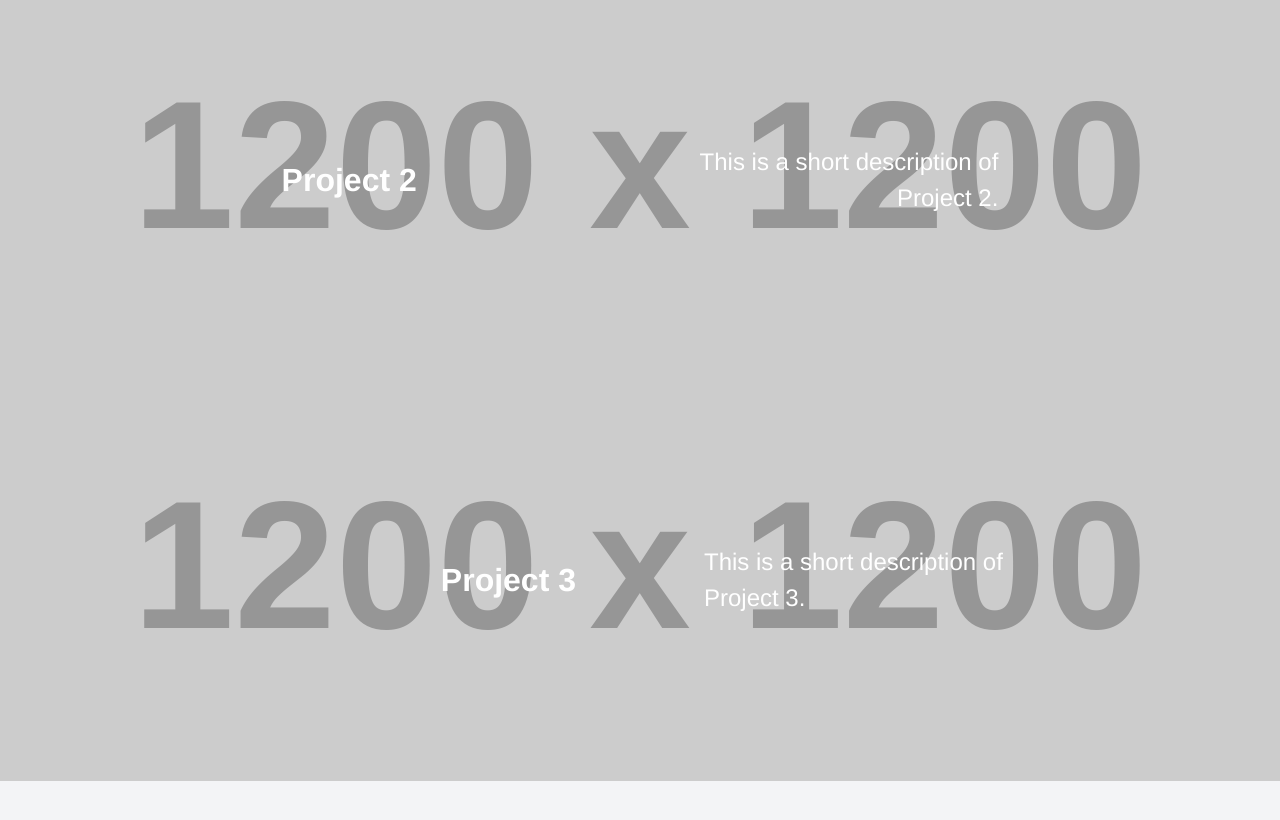
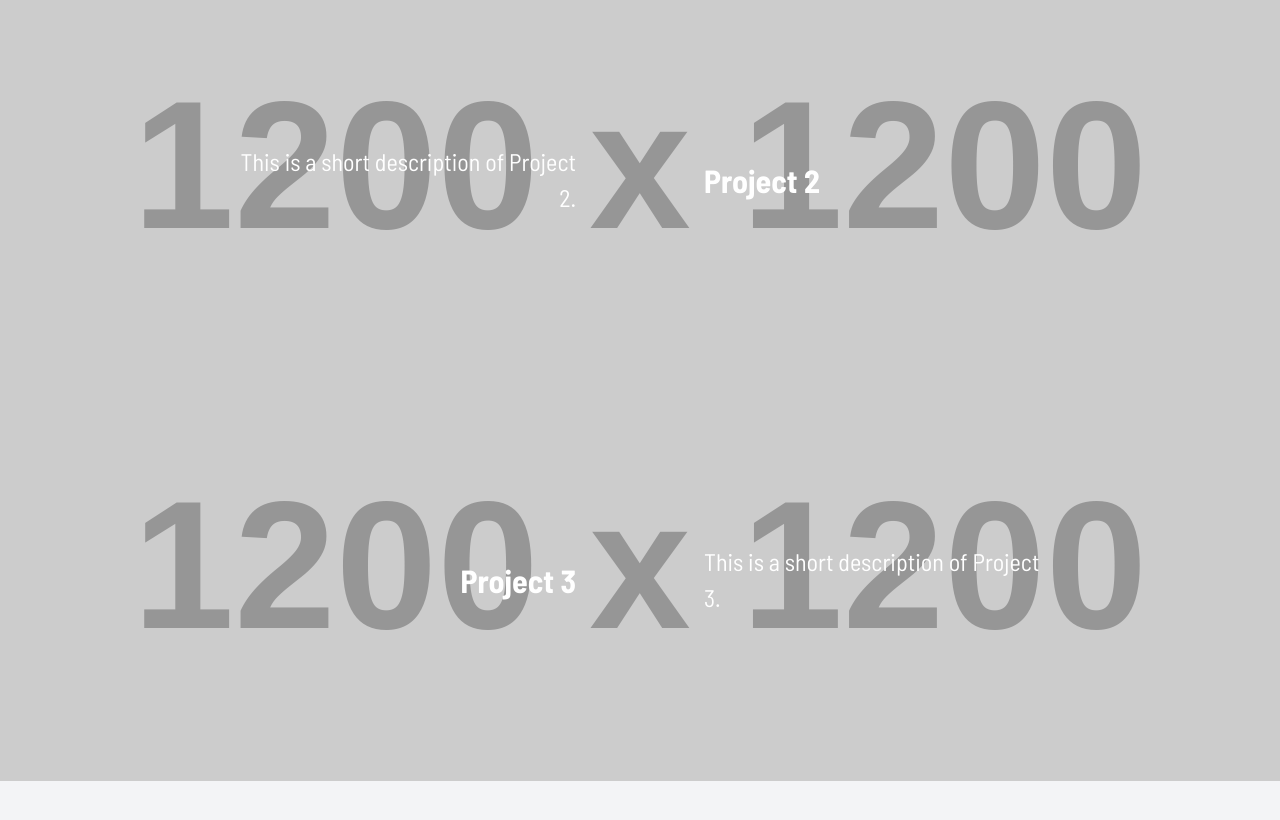
Before and after one commit to joshua142857/joshua142857.github.io, a plain HTML site: page index.html in a window 1280 px wide. Shown: the part 1520-2340 px from the top of the page. Drawn offline with nearby package versions, Linux system fonts and the light colour scheme; placeholder pictures from the web are drawn by us.

Commit message:
test font

```diff
--- a/index.html
+++ b/index.html
@@ -56,11 +56,11 @@
     </div>
 
     <div class="project" style="background-image: url('https://via.placeholder.com/1200');">
+        <div class="project-text left">
+            <p>This is a short description of Project 2.</p>
+        </div>
         <div class="project-text right">
             <a href="project2.html" class="project-title">Project 2</a>
-        </div>
-        <div class="project-text left">
-            <p>This is a short description of Project 2.</p>
         </div>
     </div>
 
--- a/styles.css
+++ b/styles.css
@@ -1,9 +1,13 @@
+@import url('https://fonts.googleapis.com/css2?family=Barlow Semi Condensed:wght@400;700&display=swap');
+
 html {
     scroll-behavior: smooth;
 }
 
 body {
-    font-family: Helvetica, sans-serif;
+    font-family: 'Barlow Semi Condensed', sans-serif;
+    font-weight: 400;
+    font-style: normal;
     margin: 0;
     padding: 0;
 }
```
